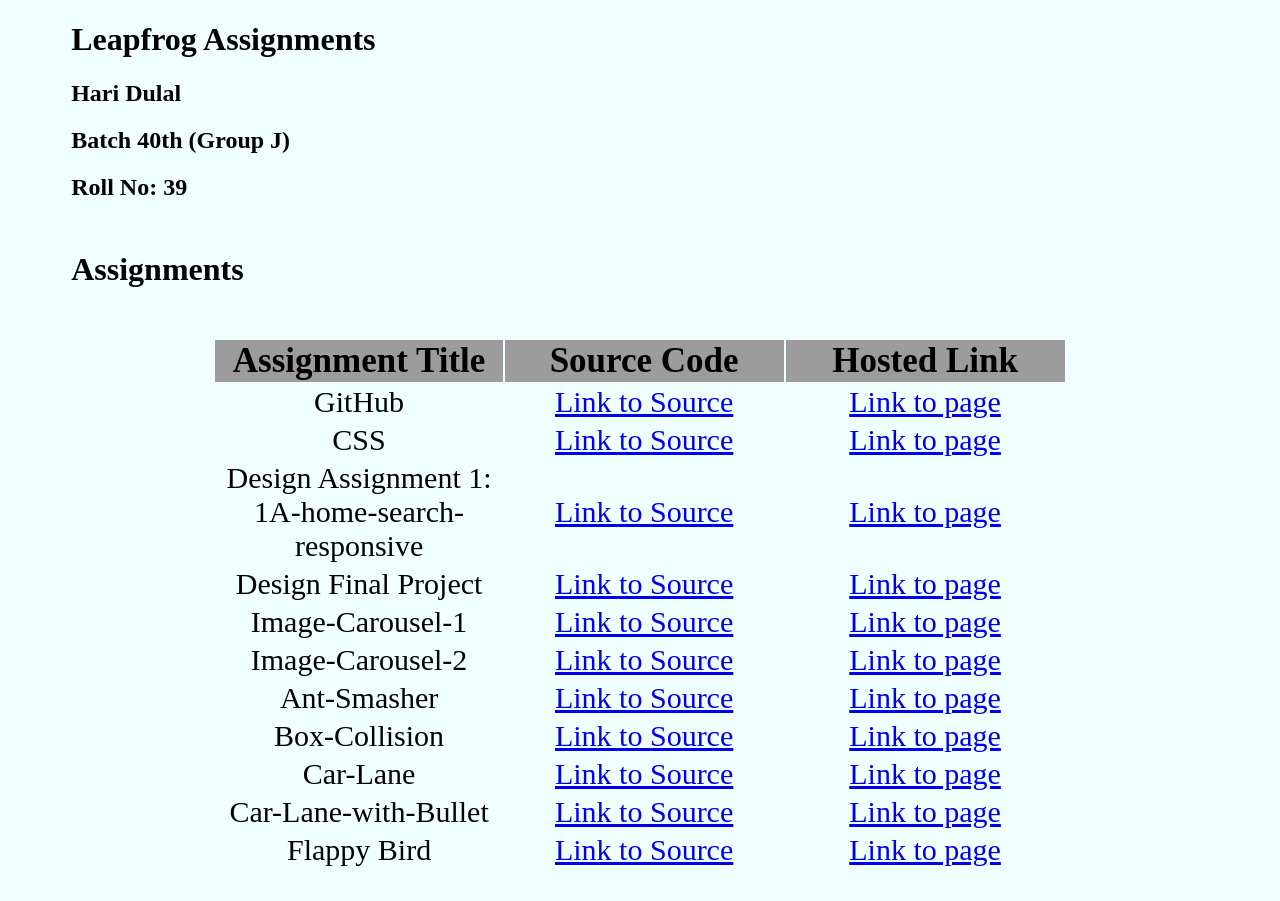
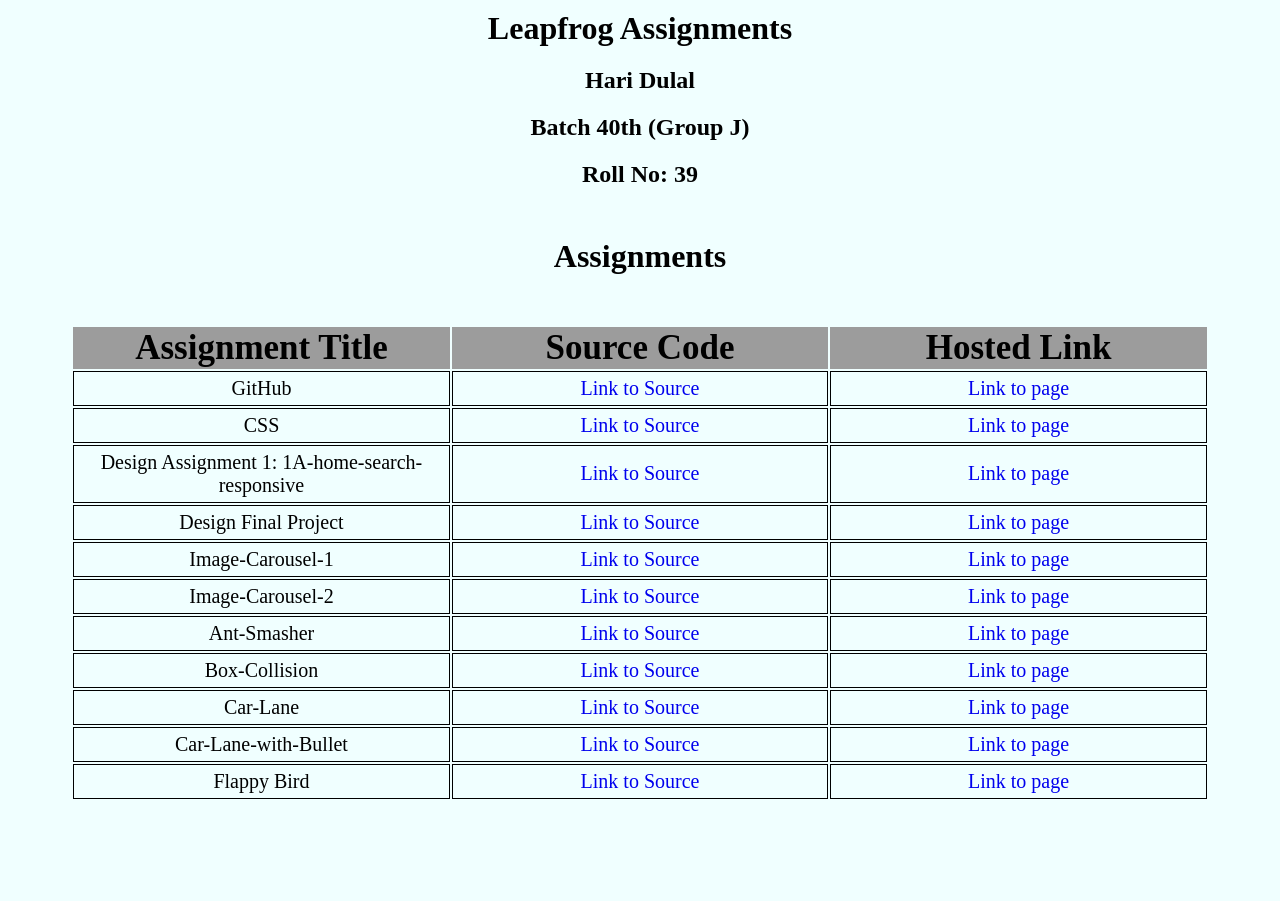
Before and after one commit to haridulal1000/Leapfrog-assignments, a plain HTML site: page index.html in a window 1280 px wide. Before the commit the page ends 878 px from the top, so only its background shows below. Drawn offline with Linux system fonts and the light colour scheme.

Commit message:
style edited

```diff
--- a/style.css
+++ b/style.css
@@ -1,26 +1,59 @@
-.container{
+.main {
+    width: 90%;
     margin: auto;
-    width: 75%;
 }
-body{
+
+.container {
+    margin: auto;
+    width: 100%;
+    margin-bottom: 100px;
+}
+
+.intro {
+    width: 50%;
+    margin: 0 auto;
+    text-align: center;
+}
+
+body {
     background-color: azure;
 }
-thead{
-    width: fit-content;
+
+h1 {
+    margin-top: 10px;
+    margin-bottom: 10px;
+    text-align: center;
+}
+
+thead {
+    width: 100%;
     margin: auto;
     justify-items: auto;
 }
-th{
+
+th {
     background-color: rgb(156, 156, 156);
     border: black;
     text-align: center;
     width: 300px;
     font-size: 35px;
 }
-td{
 
+td {
     border: black;
     text-align: center;
     width: auto;
-    font-size: 30px;
+    font-size: 20px;
+    padding-top: 5px;
+    padding-bottom: 5px;
+    border: 1px solid black;
 }
+
+table {
+    margin: auto;
+    width: 100%;
+}
+
+a {
+    text-decoration: none;
+}
```
